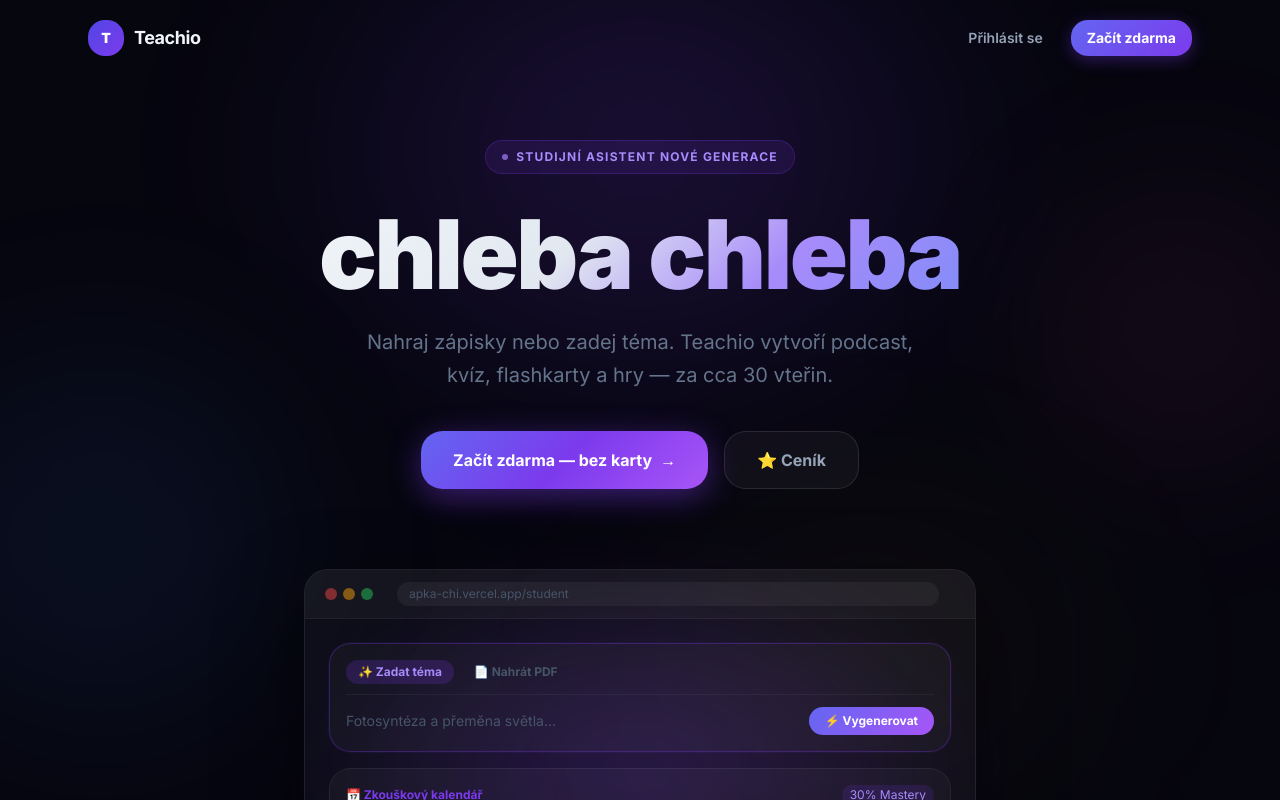
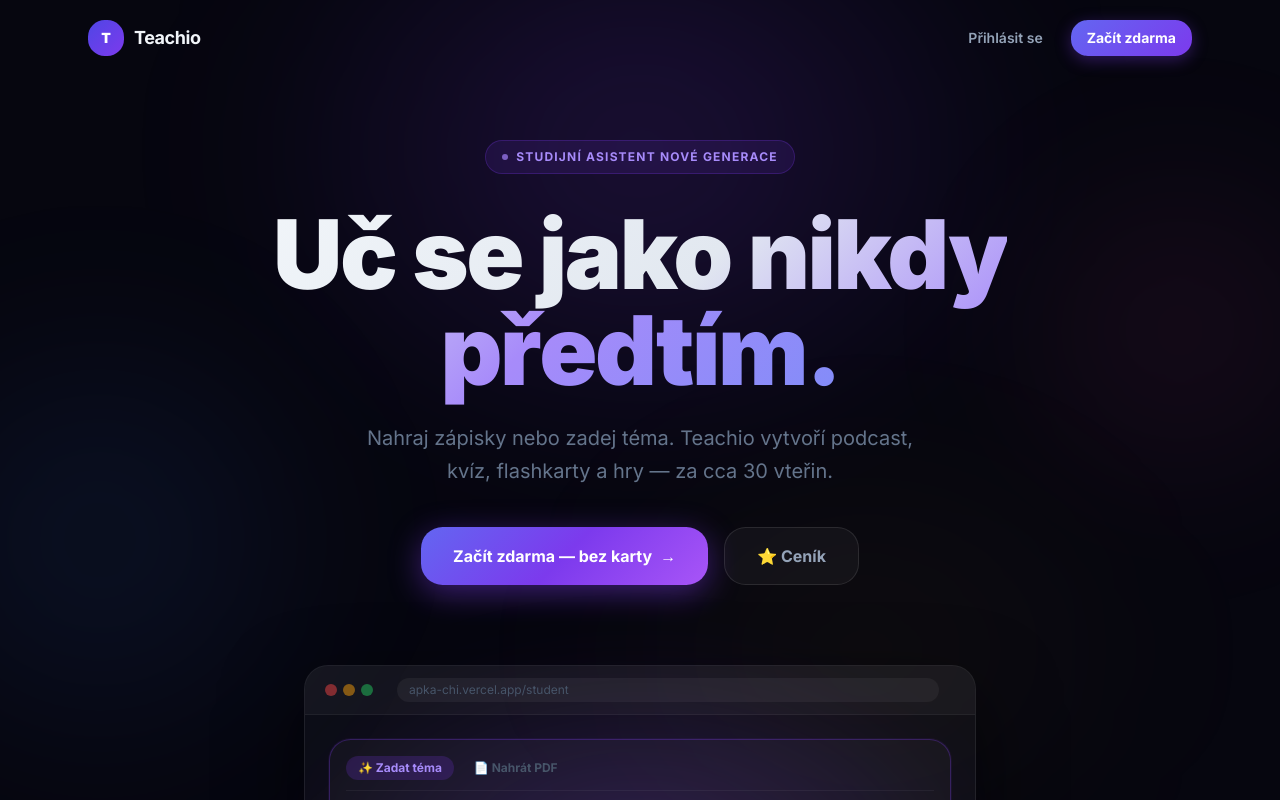
Before and after one commit to teachio-app/Teachio, a Next.js app in the folder apka/: page / in a window 1280 px wide. Shown: the top 800 px of the page. Built offline with nearby package versions, Linux system fonts and the light colour scheme; no server answers.

Commit message:
Update homepage headline to Uč se jako nikdy předtím.

```diff
--- a/apka/src/app/page.tsx
+++ b/apka/src/app/page.tsx
@@ -80,7 +80,7 @@
             WebkitTextFillColor: 'transparent',
             backgroundClip: 'text',
           }}>
-            chleba chleba
+            Uč se jako nikdy předtím.
           </span>
         </h1>
 
```
